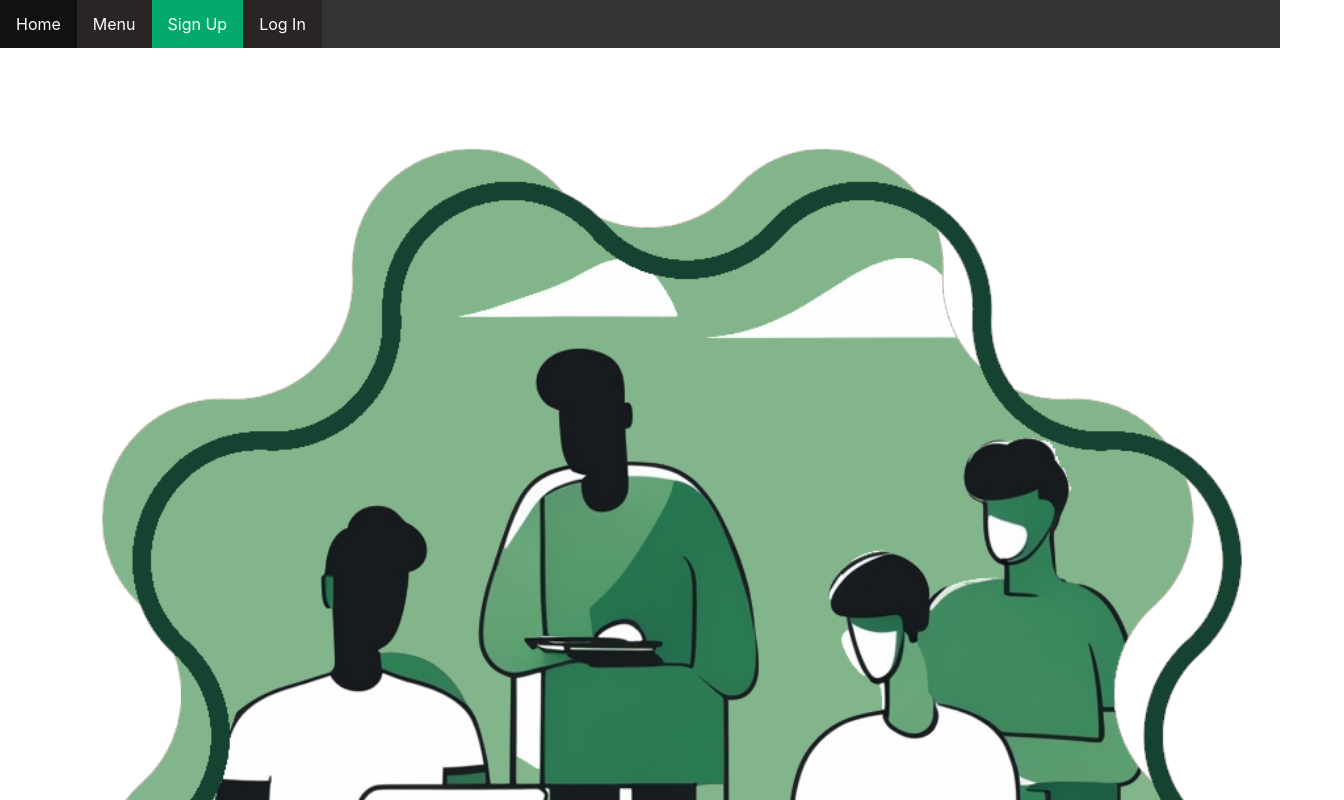
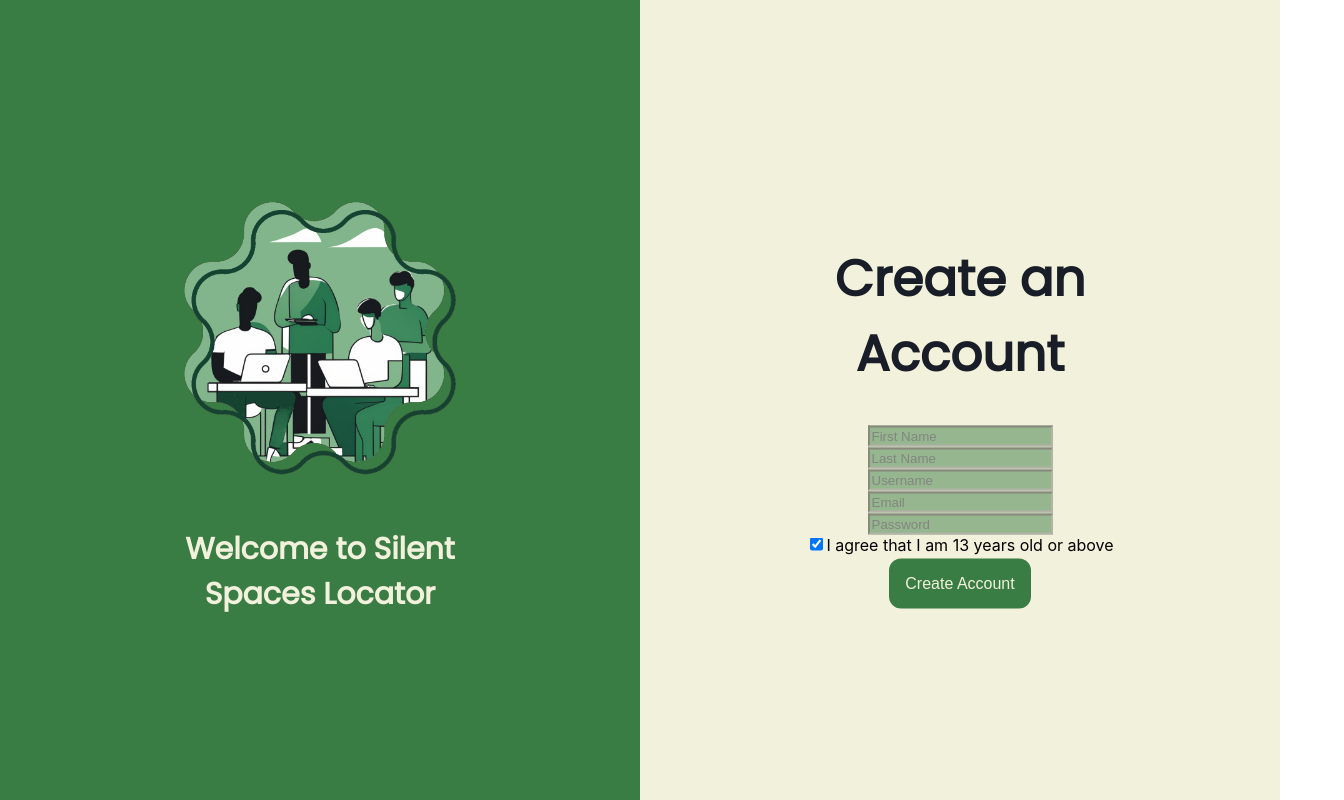
Before and after one commit to Olympicene/Silent-Spaces, a React (Create React App) app in the folder Coding Project/client/: page /sign-up in a window 1280 px wide. Shown: the top 800 px of the page, 1344 px wide, since content can reach past the window. Built offline with nearby package versions, Linux system fonts and the light colour scheme.

Commit message:
added main elements of create account and starting css for page

```diff
--- a/Coding Project/client/src/components/CreateAccount.js
+++ b/Coding Project/client/src/components/CreateAccount.js
@@ -4,11 +4,35 @@ import windowintoStudyGroup from "../assets/windowIntoStudyGroup.svg";
 
 const CreateAccount = () => {
     return (
-        <div class="image-left">
-            <div class="center">
+        <div>
+            <div class="left half">
+            <div class="centered">
                 <img src={windowintoStudyGroup} alt = ""/>
+                <h2> Welcome to Silent Spaces Locator </h2>
+            </div>
+
+            </div>
+            <div class="right half">
+                <div class= "centered">
+                    <h1> Create an Account</h1>
+                    <form>
+                        <input class="side" type="text" id="fname" name="fname" placeholder="First Name"/>
+                        <input class="side" type="text" id="lname" name="lname" placeholder="Last Name"/>
+                        <input type="text" id="user" name="user" placeholder="Username"/>
+                        <input type="text" id="email" name="email" placeholder="Email"/>
+                        <input type="text" id="password" name="password" placeholder="Password"/>
+                    </form>
+
+                    <div>
+                        <input type="checkbox" id="scales" name="scales" checked />
+                        <label for="scales">I agree that I am 13 years old or above</label>
+                    </div>
+                    <button class= "green-button">Create Account</button>
+                </div>
             </div>
         </div>
+
+
     )
 }
 
--- a/Coding Project/client/src/components/styles.css
+++ b/Coding Project/client/src/components/styles.css
@@ -142,3 +142,100 @@ html, body {
   height: 25px;
   fill: white;
 }
+
+/* Split the screen in half */
+.half {
+  height: 100%;
+  width: 50%;
+  position: fixed;
+  z-index: 1;
+  top: 0;
+  overflow-x: clip;
+  padding-top: 20px;
+}
+
+/* Control the left side */
+.left {
+  left: 0;
+  background-color: #3A7D44;
+}
+
+/* Control the right side */
+.right {
+  right: 0;
+  background-color: #f2f1dc;
+}
+
+/* If you want the content centered horizontally and vertically */
+.centered {
+  position: absolute;
+  top: 50%;
+  left: 50%;
+  transform: translate(-50%, -50%);
+  text-align: center;
+}
+
+/* Style the image inside the centered container, if needed */
+.centered img {
+  width: 100%;
+  height: auto;
+  border-radius: 50%;
+}
+
+h2 {
+  font-family: 'Poppins';
+  font-size: 30px;
+  font-weight: 700;
+  color: #F2F1DC;
+}
+
+h1 {
+  font-family: 'Poppins';
+  font-size: 50px;
+  font-weight: 700;
+  color: #181D27;
+}
+
+input[type=text] {
+  background-color: #3A7D44;
+  color: #181D27;
+  opacity: 50%;
+}
+
+::placeholder {
+  color: #181D27;
+}
+
+.green-button {
+  background-color: #3A7D44;
+  border: none;
+  color: #F2F1DC;
+  padding: 16px;
+  text-align: center;
+  text-decoration: none;
+  display: inline-block;
+  font-size: 16px;
+  margin: 4px 2px;
+  border-radius: 12px;
+}
+
+.form-group {
+  margin-bottom: 15px;
+}
+.form-group::after {
+  content: "";
+  display: table;
+  clear: both;
+}
+.form-group label {
+  display: block;
+  margin-bottom: 5px;
+}
+.form-group input[type="text"],
+.form-group input[type="email"] {
+  width: calc(50% - 5px);
+  float: left;
+}
+.form-group input[type="email"] {
+  width: 100%;
+}
```
